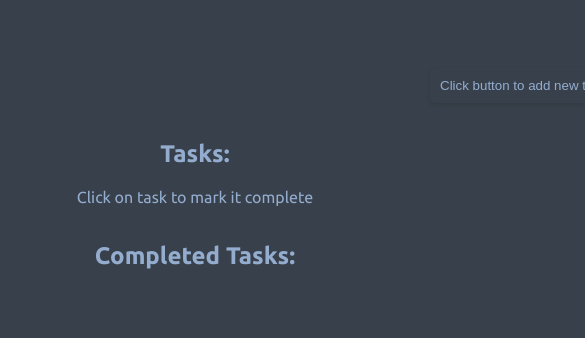
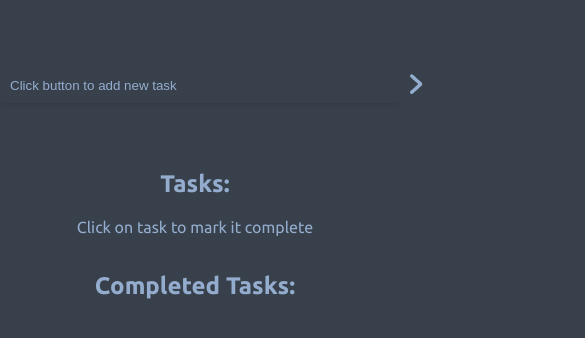
Before and after one commit to matthieukapanga/To-Do-List-Solo-Project, a plain HTML site: page index.html in a window 390 px wide. Shown: the top 338 px of the page, 585 px wide, since content can reach past the window. Drawn offline with Linux system fonts and the light colour scheme.

Commit message:
Fixed input field
input field now responsive on mobile

```diff
--- a/styles.css
+++ b/styles.css
@@ -11,7 +11,7 @@ body {
     max-width: 100%;
     width: 400px;
     display: flex;
-    margin-left: 430px;
+    margin: 50px auto;
     justify-content: space-around;
     align-items: center;
     margin-top: 50px;
```
